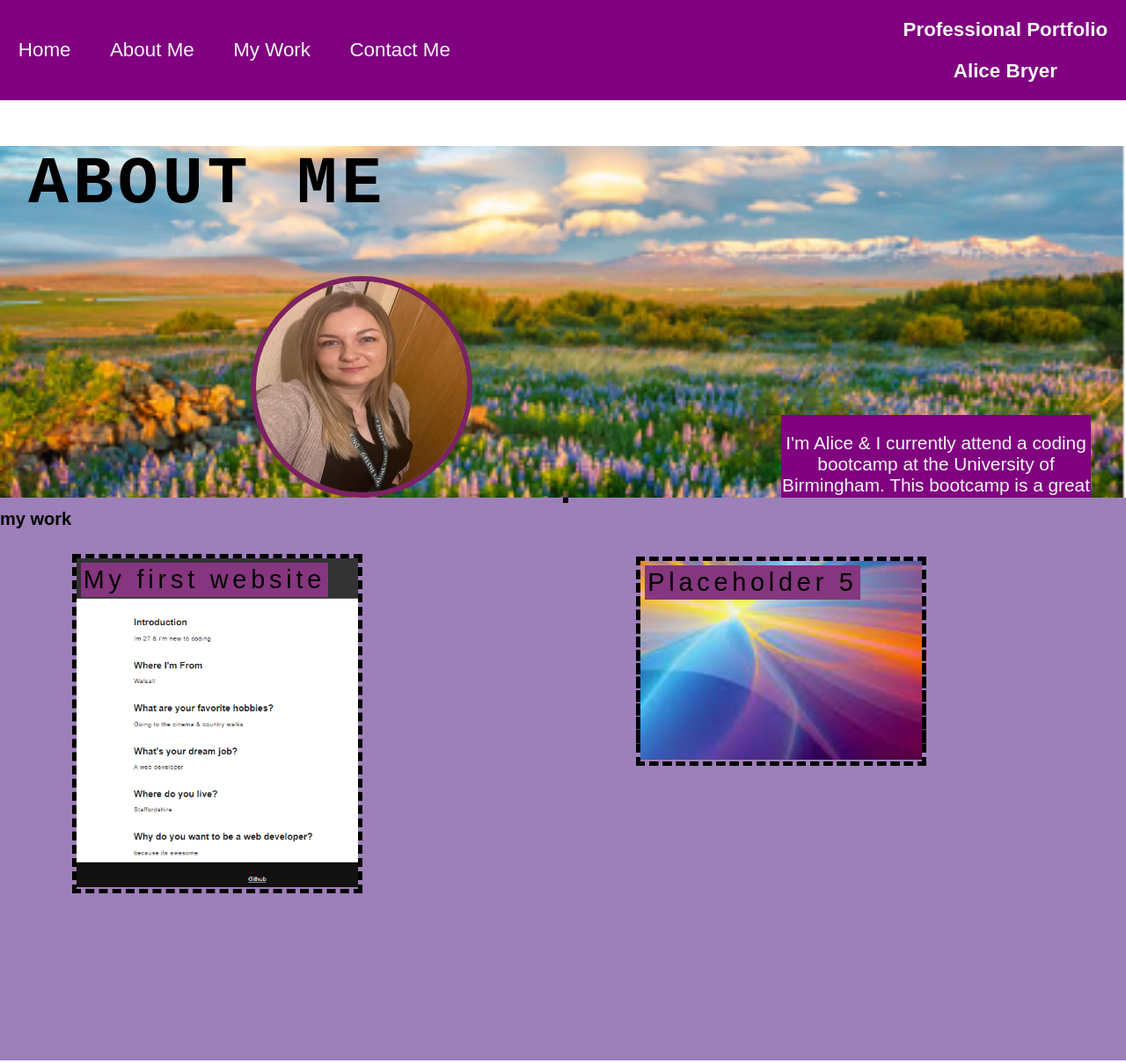
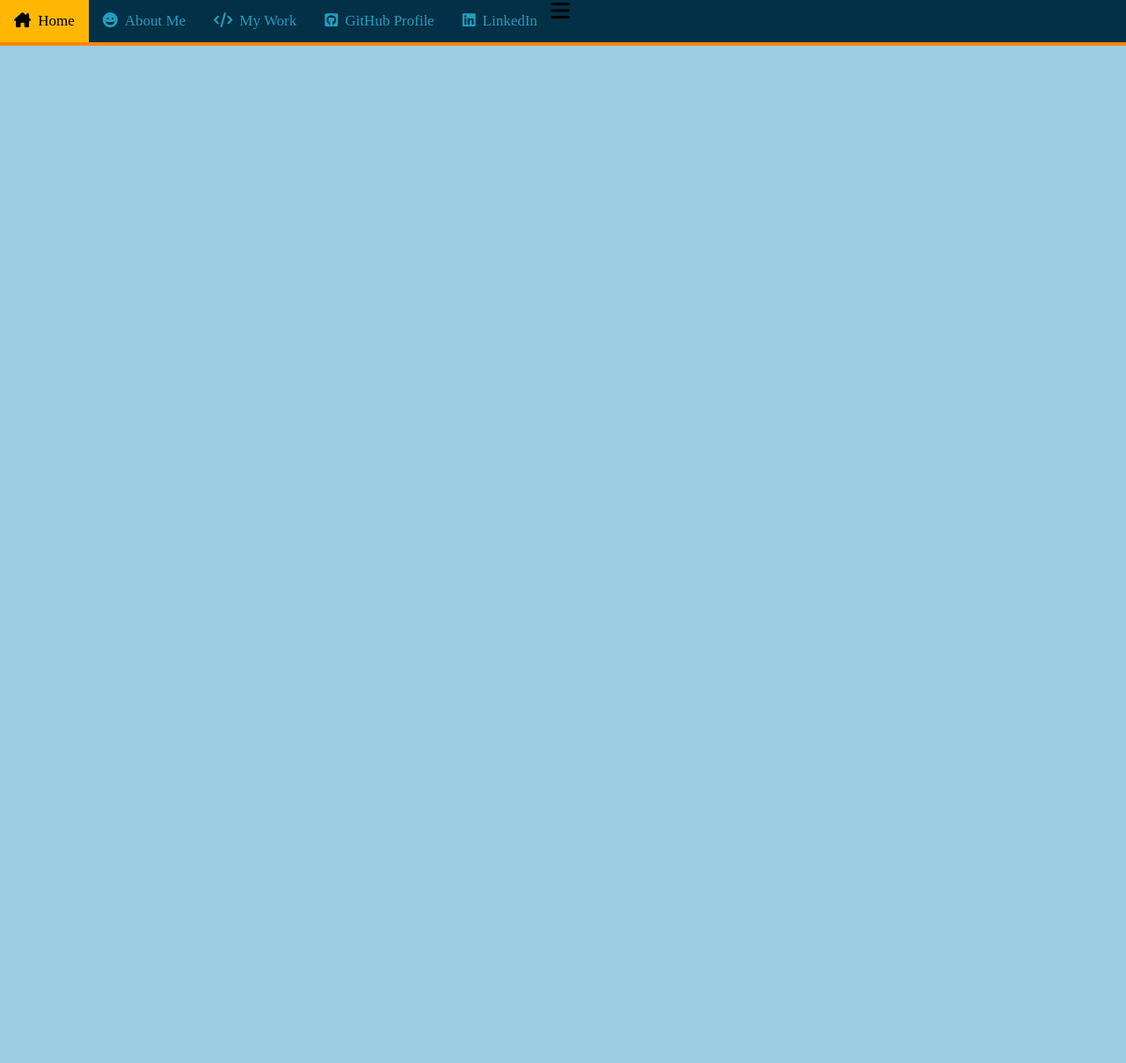
Before and after one commit to AliceBryer/Professional-Portfolio, a website: page index.html in a window 1280 px wide. Shown: the top 1209 px of the page at 88% size. After the commit the page ends 800 px from the top, so only its background shows below. Drawn offline with Linux system fonts and the light colour scheme.

Commit message:
original html page deleted & new navbar added.

```diff
--- a/Assets/CSS/styles.css
+++ b/Assets/CSS/styles.css
@@ -1,191 +1,49 @@
-root {
+:root {
+    --light-cornflower-blue: rgb(157, 205, 227);
+    --blue-green: #219ebcff;
+    --prussian-blue: #023047ff;
+    --selective-yellow: #ffb703ff;
+    --tangerine: #fb8500ff;
+}
 
+body {
+    font-size:1.5rem;
+    margin: 0rem;
+    background-color: var(--light-cornflower-blue);
+}
+
+/* Navbar styling */
+
+.topnav {
+    overflow: hidden;
+    background-color: var(--prussian-blue);
+    position:fixed;
+    top:0;
+    width:100%;
+    border-bottom: 0.3rem solid var(--tangerine);
 
   }
 
-
-body {
-    font-size:10px;
-    margin:0;
-    font-family: Arial, Helvetica, sans-serif;
-
-}
-main {
-
+  .topnav a {
+    float: left;
+    color: var(--blue-green);
+    text-align: center;
+    padding: 14px 16px;
+    text-decoration: none;
+    font-size: 17px;
   }
 
-/* Header styling */
-header {
-    background-color: purple;
-    width:100%;
- }
-
-.nav-items {
-    color:whitesmoke;
-    font-size:1.4rem;
-    margin:1.3rem;
-    text-decoration:none;
-    text-align:center;
-}
-.nav-container {
-    display:flex;
-    justify-content: space-between;
-    align-items:center
-}
-
-/* About me styling */
-
-.about-me {
-    background-image: url(../Images/background-img-meadow.png);
-    width:100%;
-    height:25rem;
-    background-position: center;
-    background-size:cover;
-    color:whitesmoke;
-
-
-}
-
-.img-me {
-    border-radius:50%;
-    border: 6px solid rgb(125, 33, 99);
-    width: 15rem;
-    height: 15rem;
-    margin:10px;
-    position:absolute;
-    left:20%;
-
-
-
-
-}
-
-.img-title {
-    justify-content: center;
-    position:relative;
-    color:black;
-    font-size:2.4rem;
-    font-family:'Courier New', Courier, monospace;
-    margin:2rem;
-
-
-
-}
-
-.img-title h1 {
-    letter-spacing: 0.3rem;
-    text-transform: uppercase;
-}
-
-.info-para {
-    font-size: 1.3rem;
-    text-align: center;
-    margin-left:800px;
-    position:absolute;
-    right:40px;
-    bottom:50px;
-    background-color:purple;
-    width:fit-content
-
-
-
-}
-    .info-para p {
-    width:22rem;
-}
-
-/* My work styling */
-
-.my-work-container {
-    background-color:rgb(157, 127, 185);
-    height:40rem;
-    display:flex;
-    flex-direction: row;
-    flex-wrap: wrap;
-    position:relative;
-
-}
-.main-application {
-    position:absolute;
-    left:0.1rem;
-
-}
-
-.my-work h1 {
-justify-content: center;
-position:relative;
-color:black;
-font-size:2.4rem;
-font-family:'Courier New', Courier, monospace;
-margin:0.6rem;
-}
-
-/* application styling */
-
-.project-container {
-    position:absolute;
-    top:2rem;
-    left:3rem;
-    justify-content: space-between;
-    width:20rem;
-    margin:2rem;
-    border:dashed 5px rgb(0, 0, 0)
+  .topnav a:hover {
+    background-color: var(--selective-yellow);
+    color: var(--yellow);
   }
 
 
-
-.project-img {
-    width:100%;
-    height:100%;
-    object-fit:contain;
-
+  .myIcons {
+      margin-right: 0.5rem;
   }
 
 
-.project-name {
-    background-color:rgb(133, 54, 127);
-    width:fit-content;
-    font-size:1.8rem;
-    font-weight:300;
-    position:absolute;
-    top: 5px;
-    left:5px;
-    padding:0.2rem;
-    letter-spacing:0.3rem;
+  .topnav .icon {
+      display: none;
     }
-
-
-.small-apps {
-    border:solid 3px rgb(0, 0, 0);
-    position:absolute;
-    left:40rem;
-   }
-
-
-/* Contact me styling */
-
-footer {
-    width:100%;
-    height:8rem;
-    background-color: rgb(152, 82, 142);
-}
-
-ul li {
-    display:inline;
-    margin:3rem;
-    font-weight:2rem;
-    font-size:2rem;
-    font-family: 'Courier New', Courier, monospace;
-    text-transform: uppercase;
-
-}
-
-@media screen and (max-width:596px) {
-
-.nav-container,
-.nav-list,
-.nav-items {
-    flex-direction:column;
-    align-items:center;
-}
-}
--- /dev/null
+++ b/Assets/script.js
@@ -0,0 +1,10 @@
+// Navbar functionality
+
+function myFunction() {
+    var x = document.getElementById("myTopnav");
+    if (x.className === "topnav") {
+      x.className += " responsive";
+    } else {
+      x.className = "topnav";
+    }
+  }
--- a/index.html
+++ b/index.html
@@ -1,140 +1,48 @@
-<!--Webpage for Professional Portfolio-->
 <!DOCTYPE html>
-<!--Webpage info-->
+<html lang="en">
 <head>
-    <title>AVB Professional Portfolio</title>
+    <meta charset="UTF-8">
+    <meta http-equiv="X-UA-Compatible" content="IE=edge">
     <meta name="viewport" content="width=device-width, initial-scale=1.0">
-    <meta name="description" content="A webpage showing the portfolio for Alice Bryer">
-    <link rel="stylesheet" href="./Assets/CSS/styles.css">
+    <title>Alice Bryer - Portfolio </title>
+    <link
+    rel="stylesheet"
+    href="https://cdnjs.cloudflare.com/ajax/libs/font-awesome/6.1.1/css/all.min.css"
+    integrity="sha512-KfkfwYDsLkIlwQp6LFnl8zNdLGxu9YAA1QvwINks4PhcElQSvqcyVLLD9aMhXd13uQjoXtEKNosOWaZqXgel0g=="
+    crossorigin="anonymous"
+    referrerpolicy="no-referrer"
+  />
+  <link rel="stylesheet" href="./Assets/CSS/styles.css" />
+
 </head>
-<!--Webpage content-->
 <body>
-    <header>
-    <div class="nav-container">
-     <div class="nav-list">
-        <a class="nav-items" href="#home">Home</a>
-        <a class="nav-items" href="#about-me">About Me</a>
-        <a class="nav-items" href="#my-work-container">My Work</a>
-        <a class="nav-items" href="#contact-me-container">Contact Me</a>
 
-     </div>
-        <div class="page-info">
-            <h2 class="nav-items">Professional Portfolio</h2>
-            <h3 class="nav-items">Alice Bryer</h3>
-        </div>
-    </div>
-
-    </header>
-
-<main>
-    <!--About Me section-->
-    <div class="about-me">
-        <div class="img-title">
-    <h1>about me</h1>
-    <img class=img-me src="./Assets/Images/Picture of me.jpg" alt="picture of Alice Bryer">
-        </div>
-   <div class="info-para">
-    <p>I'm Alice & I currently attend a coding bootcamp at the University of Birmingham. This bootcamp is a great opportunity for me to learn new skills & launch a new amazing career. </p>
-    <p>In my spare time I like to relax with a film or TV series, but I also love going for walks or meeting up with friends &amp; family.</p>
-   </div>
-</div>
-<!--My work section-->
-<div class="my-work-container">
-    <h1>my work</h1>
-<!--card one-->
-<div class="main-application">
-<div class="project-container">
-        <a href="https://alicebryer.github.io/prework-about-me/" target="_blank"> <img class="project-img" src="./Assets/Images/Application-1 img.png" alt="snapshot of Alice Bryers first website"></a>
-        <div class="project-name">My first website</div>
+<!--NavBar-->
+<div class="topnav" id="myTopnav">
+    <a  href="./index.html"><i class="fa-solid fa-house-chimney myIcons"></i>Home</a>
+    <a
+      href="https://www.airbnb.co.uk/?c=.pi0.pk179260836_12837552276&ghost=true&gclid=CjwKCAjwp7eUBhBeEiwAZbHwkdy98RxdwhuqXUaAZqYQAEa4D7FrzULsaxj9786baW52jgYQkZwiMRoCVOgQAvD_BwE"
+      target="_blank"
+      ><i class="fa-solid fa-face-grin myIcons"></i>About Me</a
+    >
+    <a href="https://www.tripadvisor.co.uk/" target="_blank"><i class="fa-solid fa-code myIcons"></i>My Work</a>
+    <a href="https://www.google.com/maps" target="_blank"><i class="fa-brands fa-github-square myIcons"></i>GitHub Profile</a>
+    <a href="https://www.enterprise.co.uk/en/home.html" target="_blank"><i class="fa-brands fa-linkedin myIcons"></i>LinkedIn</a>
+    <a href="javascript:void(0);" class="icon" onclick="myFunction()"></a>
+      <i class="fa fa-bars"></i>
 
 </div>
-</div>
-<!-- Card Two -->
-<div id="grid-container">
-<div class="small-apps">
-    <div class="project-container">
-        <a href="https://github.com/AliceBryer/Codeflix--NotNetflix-" target="_blank"> <img class="project-img" src="./Assets/Images/Application-2 img.png" alt="snapshot of 'codflix' project website"></a>
-        <div class="project-name">Codeflix--NotNetflix-</div> -->
 
-</div>
-<!--Card Three-->
-<div class="project-container">
-    <a href="https://www.google.co.uk/" target="_blank"><img class="project-img" src="./Assets/Images/place-holder-img.png" alt="placeholder image"></a>
-    <div class="project-name">Placeholder 3</div>
-
-</div>
-<!--Card Four-->
-<div class="project-container">
-    <a href="https://www.google.co.uk/" target="_blank"><img class="project-img" src="./Assets/Images/place-holder-img.png" alt="placeholder image"></a>
-    <div class="project-name">Placeholder 4</div>
-
-</div>
-<!--Card Five-->
-<div class="project-container">
-    <a href="https://www.google.co.uk/" target="_blank"><img class="project-img" src="./Assets/Images/place-holder-img.png" alt="placeholder image"></a>
-    <div class="project-name">Placeholder 5</div>
-</div>
-</div>
-</div>
-</div>
+<!--Hero-->
 
 <!--Contact Me-->
-<footer class="contact-me-container">
-    <h2>Contact Me</h2>
-    <div>
-        <ul>
-            <a href="https://www.linkedin.com/in/alice-bryer-7aa760233/" target="_blank"><li>LinkedIn</li></a>
-            <a href="https://github.com/AliceBryer" target="_blank"><li>GitHub</li></a>
-            <a href="mailto: alicebryer123@gmail.com" target="_blank"><li>Email</li></a>
-            <li>Phone:07565027169</li>
-</ul>
-</div>
-</footer>
+
+<!--My work-->
 
 
 
+<!--Footer-->
 
-
-
-
-
-
-
-
-
-
-
-
-
-
-
-
-
-
-
-
-
-
-
-
-
-
-
-
-
-
-
-
-
-
-
-
-
-
-
-
-
-
-</main>
+<script src="./Assets/script.js"></script>
 </body>
 </html>
```
Lines whose indentation alone changed are shown as unchanged.
